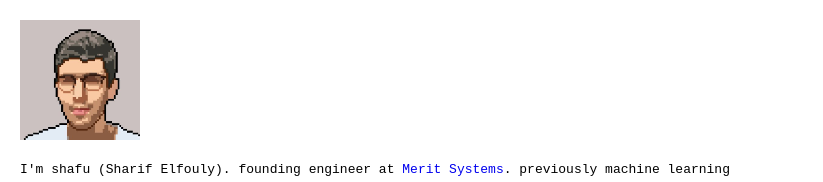
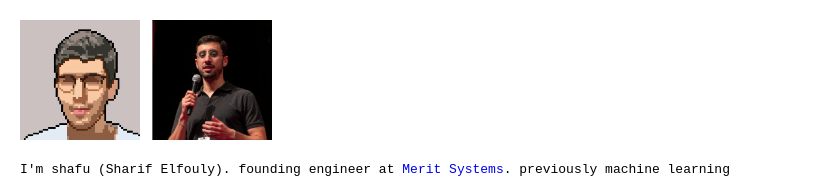
Before and after one commit to shafu0x/me, a Next.js app: page / in a window 1280 px wide. Shown: the top 182 px of the page, without its empty margins (0-823 px from the left). Built offline with nearby package versions, Linux system fonts and the light colour scheme.

Commit message:
Add speaking profile image

```diff
--- a/app/globals.css
+++ b/app/globals.css
@@ -25,6 +25,16 @@ a:hover {
   margin-bottom: 1.5em;
 }
 
+.profile-images {
+  display: flex;
+  align-items: flex-start;
+  gap: 12px;
+}
+
+.profile-photo {
+  object-fit: cover;
+}
+
 .video-grid {
   display: grid;
   grid-template-columns: repeat(auto-fill, minmax(300px, 1fr));
--- a/app/page.tsx
+++ b/app/page.tsx
@@ -2,7 +2,22 @@ export default function Home() {
   return (
     <main>
       <div className="section">
-        <img src="/pfp.jpg" alt="shafu" width={120} height={120} style={{ imageRendering: "pixelated" }} />
+        <div className="profile-images">
+          <img
+            src="/pfp.jpg"
+            alt="shafu"
+            width={120}
+            height={120}
+            style={{ imageRendering: "pixelated" }}
+          />
+          <img
+            src="/speaking.png"
+            alt="Sharif speaking on stage"
+            width={120}
+            height={120}
+            className="profile-photo"
+          />
+        </div>
       </div>
 
       <div className="section">
```
Also changed, not shown: public/speaking.png (added).
